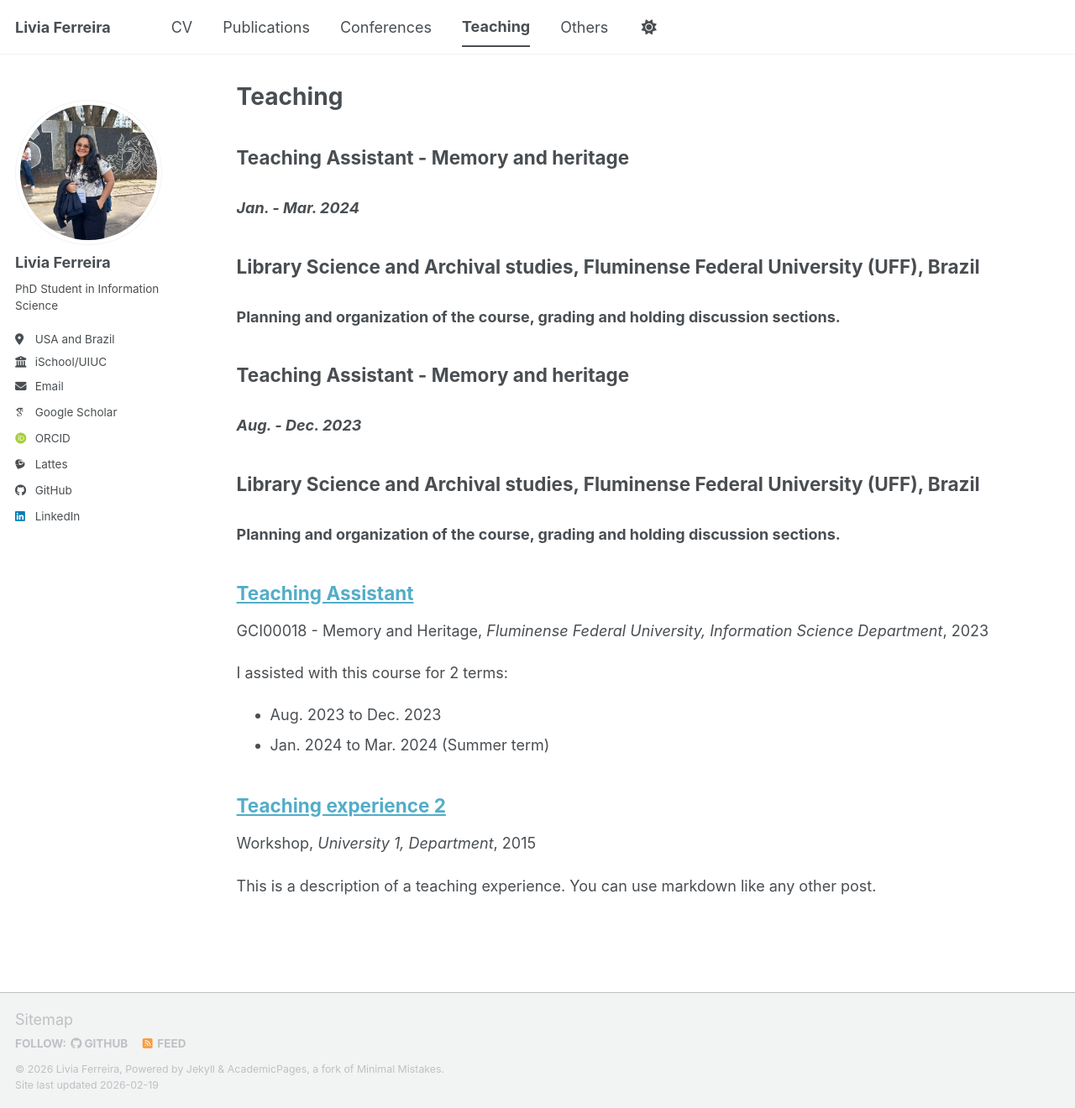
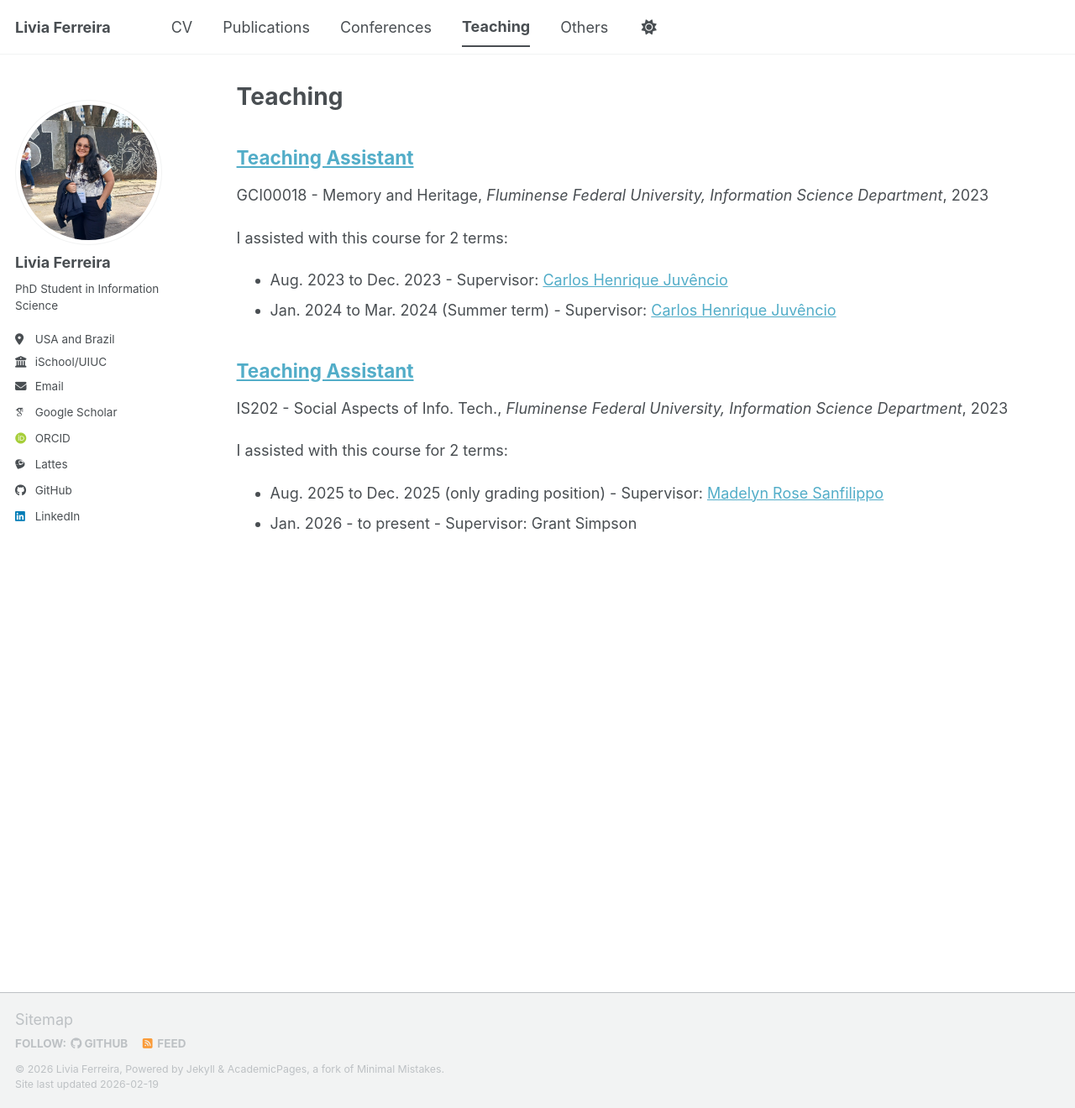
Before and after one commit to liviaf2/liviaf2.github.io, a Jekyll site: the page built from _pages/teaching.html, in a window 1280 px wide and 1320 px high. Shown: the whole window at 84% size. Built offline with Jekyll 4.4.1, drawn with Linux system fonts in a browser that asks for light colours; some web fonts are replaced; a script bundle is joined from its source files by our own code; library files that are not in the unit come from our copies.

Commit message:
Teaching finished
Adicionei minhas teaching experiences

```diff
--- a/_config.yml
+++ b/_config.yml
@@ -51,7 +51,7 @@ author:
   bitbucket        : # Username - Update with your username on the site
   codepen          : # Username
   dribbble         : # Username
-  github           : "academicpages"
+  github           : "liviaf2"
   kaggle           : # Username
   stackoverflow    : # User number or user number and name (i.e., use "1" or "1/jeff-atwood")
 
--- a/_pages/teaching.html
+++ b/_pages/teaching.html
@@ -5,22 +5,6 @@ permalink: /teaching/
 author_profile: true
 ---
 
-<div>
-<h2> <strong> Teaching Assistant</strong> - Memory and heritage</h2>
-<h3> <i>Jan. - Mar. 2024</i></h3>
-<h2>Library Science and Archival studies, Fluminense Federal University (UFF), Brazil </h2>
-<h3>Planning and organization of the course, grading and holding discussion sections.</h3>
-
-</div>
-
-<div>
-<h2> <strong> Teaching Assistant</strong> - Memory and heritage</h2>
-<h3> <i>Aug. - Dec. 2023</i></h3>
-<h2>Library Science and Archival studies, Fluminense Federal University (UFF), Brazil </h2>
-<h3>Planning and organization of the course, grading and holding discussion sections.</h3>
-
-</div>
-
 {% include base_path %}
 
 {% for post in site.teaching reversed %}
--- a/_teaching/2014-spring-teaching-1.md
+++ b/_teaching/2014-spring-teaching-1.md
@@ -1,25 +1,17 @@
 ---
 title: "Teaching Assistant"
 collection: teaching
-type: "GCI00018 - Memory and Heritage"
+type: "IS202 - Social Aspects of Info. Tech."
 permalink: /teaching/2014-spring-teaching-1
 venue: "Fluminense Federal University, Information Science Department"
 date: Aug. 2023 - Mar. 2024
 location: "Niteroi, RJ, Brazil"
 ---
 I assisted with this course for 2 terms:
-- Aug. 2023 to Dec. 2023
-- Jan. 2024 to Mar. 2024 (Summer term)
+* Aug. 2025 to Dec. 2025 (only grading position) - Supervisor: <a href="https://ischool.illinois.edu/people/madelyn-rose-sanfilippo" target="_blank">Madelyn Rose Sanfilippo </a>
+* Jan. 2026 - to present - Supervisor: Grant Simpson
 
 Activities:
-- Assisted professor <a href="https://www.professores.uff.br/carlosjuvencio/" target="_blank">Carlos Henrique Juvêncio</a> with the planning and organization of the discipline, the content management on the Google Classroom platform, as well as prepared and graded the assessment activities and exams.
-- Hold office hours.
-- Taught classes on the origins of the Memory of the World Program (MoW) Program as a reaction to the phenomena of destruction of heritage that occurred during the war in Bosnia and Herzegovina.
-Heading 1
-======
-
-Heading 2
-======
-
-Heading 3
-======
+- Grading
+- Office hours
+- Discussion sections about the topics and readings discussed in class
--- a/_teaching/2015-spring-teaching-2.md
+++ b/_teaching/2015-spring-teaching-2.md
@@ -1,20 +1,20 @@
 ---
-title: "Teaching experience 2"
+title: "Teaching Assistant"
 collection: teaching
-type: "Workshop"
-permalink: /teaching/2015-spring-teaching-1
-venue: "University 1, Department"
-date: 2015-01-01
-location: "City, Country"
+type: "GCI00018 - Memory and Heritage"
+permalink: /teaching/2014-spring-teaching-1
+venue: "Fluminense Federal University, Information Science Department"
+date: Aug. 2023 - Mar. 2024
+location: "Niteroi, RJ, Brazil"
 ---
+I assisted with this course for 2 terms:
+* Aug. 2023 to Dec. 2023 - Supervisor: <a href="https://www.professores.uff.br/carlosjuvencio/" target="_blank">Carlos Henrique Juvêncio</a>
+* Jan. 2024 to Mar. 2024 (Summer term) - Supervisor: <a href="https://www.professores.uff.br/carlosjuvencio/" target="_blank">Carlos Henrique Juvêncio</a>
 
-This is a description of a teaching experience. You can use markdown like any other post.
-
-Heading 1
-======
-
-Heading 2
-======
-
-Heading 3
-======
+Activities:
+- Planning and organization of the course
+- Content management on the Google Classroom platform
+- Development of activities, homeworks and exams
+- Grading
+- Office hours
+- Lecture on the origins of the Memory of the World Program (MoW) Program as a reaction to the phenomena of destruction of heritage that occurred during the war in Bosnia and Herzegovina.
```
Also changed, not shown: _pages/about.md (+1 -1 lines).
